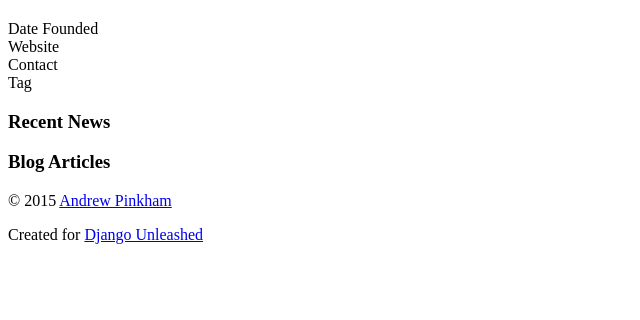
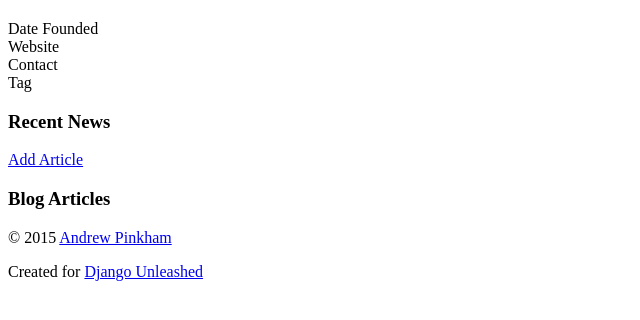
Before and after one commit to hjwp/DjangoUnleashed-1.8, a Django app: template organizer/templates/organizer/startup_detail.html in a window 1280 px wide. Shown: the part 134-454 px from the top of the page, without its empty margins (0-640 px from the left). Run offline with Django 3.2, Linux system fonts and the light colour scheme; the template is opened without the code that fills it, so the values that code supplies are empty.

Commit message:
Ch09: Link NewsLink Create in Startup Detail.

```diff
--- a/organizer/templates/organizer/startup_detail.html
+++ b/organizer/templates/organizer/startup_detail.html
@@ -33,6 +33,9 @@
 
     <section>
       <h3>Recent News</h3>
+        <p>
+          <a href="{% url 'organizer_newslink_create' %}">
+            Add Article</a></p>
       <ul>
         {% for newslink in startup.newslink_set.all %}
           <li>
```
